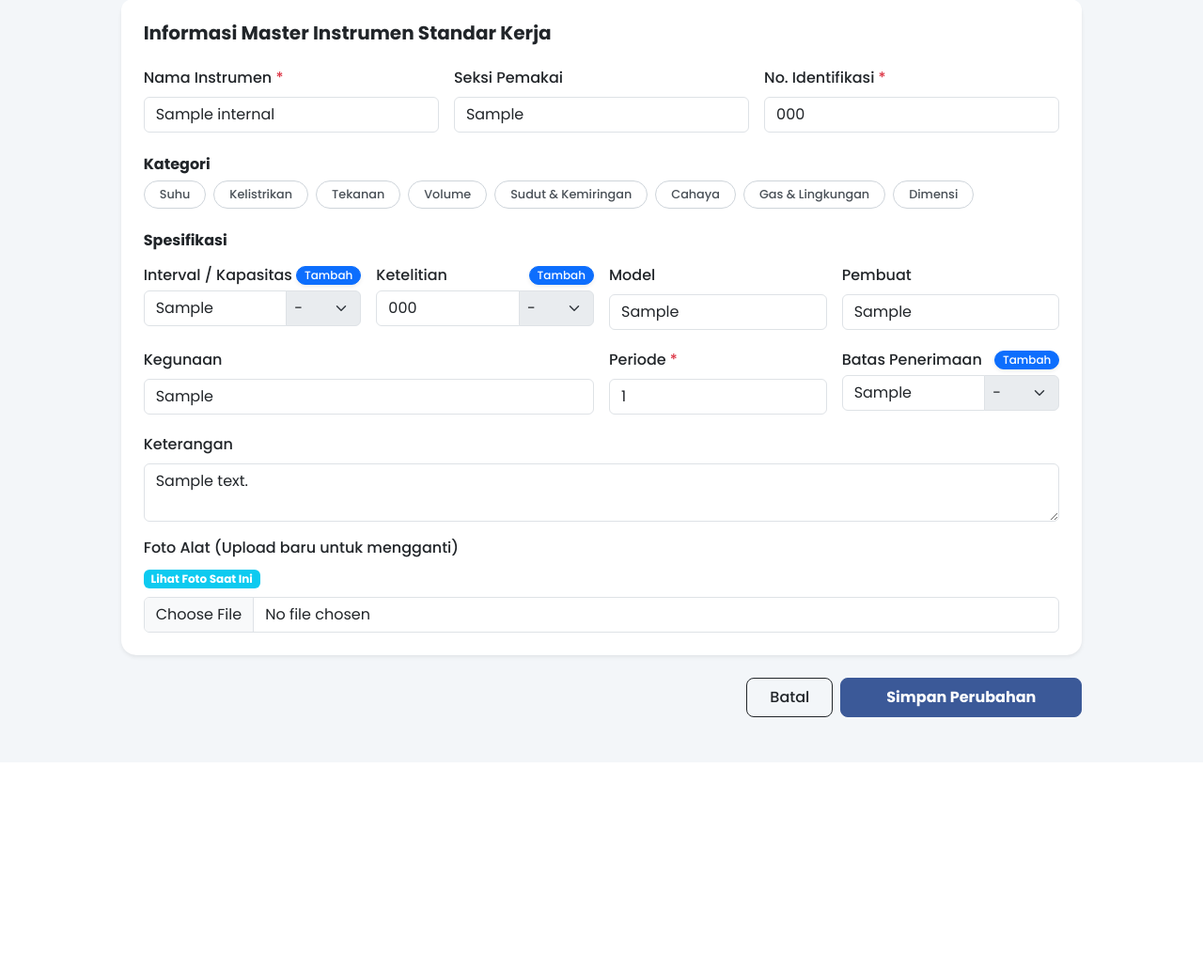
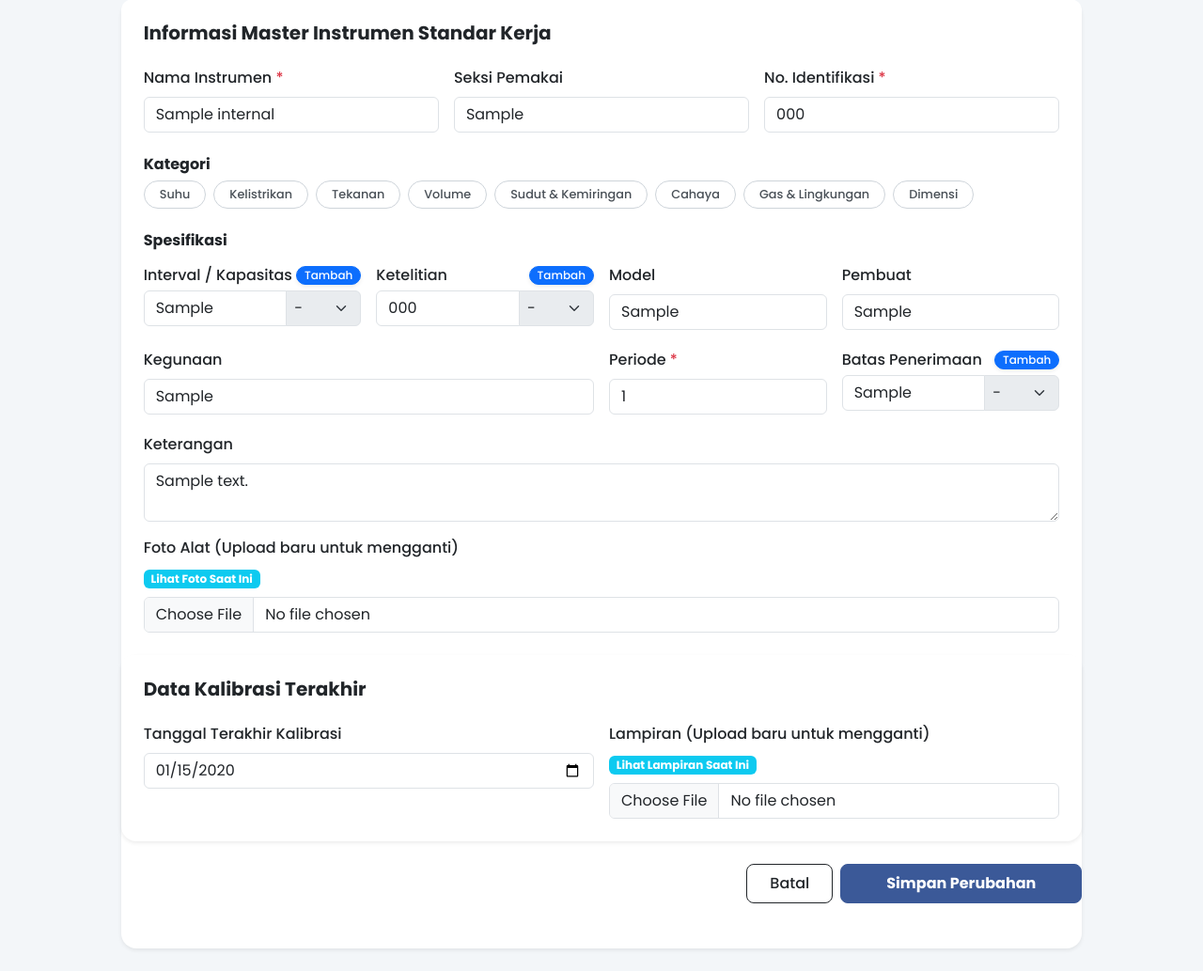
Before and after one commit to ebenlimbong/pmn-kalibrasi, a CodeIgniter app: page /index.php/kalibrasiinternal/edit/1 in a window 1280 px wide. Shown: the part 68-1101 px from the top of the page at 94% size. Before the commit the page ends 831 px from the top, so only its background shows below. Run offline with CodeIgniter, Linux system fonts and the light colour scheme; tables that the repository leaves empty hold one stand-in row (values such as "Sample post"); some libraries are stand-ins or nearby versions.

Commit message:
fix: restore initial calibration history edit fields and fix multi-segment routing for kalibrasi-internal

```diff
--- a/application/config/routes.php
+++ b/application/config/routes.php
@@ -54,4 +54,6 @@ $route['404_override'] = '';
 $route['translate_uri_dashes'] = FALSE;
 
 $route['kalibrasi-internal'] = 'kalibrasiInternal';
-$route['kalibrasi-internal/(:any)'] = 'kalibrasiInternal/$1';
+$route['kalibrasi-internal/(.+)'] = 'kalibrasiInternal/$1';
+$route['kalibrasiInternal'] = 'kalibrasiInternal';
+$route['kalibrasiInternal/(.+)'] = 'kalibrasiInternal/$1';
--- a/application/controllers/KalibrasiInternal.php
+++ b/application/controllers/KalibrasiInternal.php
@@ -154,9 +154,13 @@ class KalibrasiInternal extends CI_Controller {
             show_404();
         }
 
+        $riwayatList = $this->RiwayatKalibrasiInternal_model->get_by_nomor($instrumen->nomor_identifikasi);
+        $latestRiwayat = !empty($riwayatList) ? end($riwayatList) : null;
+
         $data = array(
             'title' => 'Edit Instrumen Standar Kerja',
-            'instrumen' => $instrumen
+            'instrumen' => $instrumen,
+            'riwayat' => $latestRiwayat
         );
         $this->load->view('layout/header', $data);
         $this->load->view('kalibrasi_internal/edit', $data);
@@ -201,6 +205,41 @@ class KalibrasiInternal extends CI_Controller {
         }
 
         $this->MasterInstrumenInternal_model->update($id, $updateData);
+
+        // Update or insert latest calibration history
+        $riwayatId = $this->input->post('riwayat_id');
+        $tanggalTerakhir = $this->input->post('tanggal_terakhir');
+
+        if (!empty($tanggalTerakhir)) {
+            $periodeKalibrasi = $updateData['periode_kalibrasi'];
+            $riwayatData = array(
+                'nomor_identifikasi' => $updateData['nomor_identifikasi'],
+                'tanggal_terakhir'   => $tanggalTerakhir,
+                'tanggal_berikutnya' => date('Y-m-d', strtotime('+' . (int)$periodeKalibrasi . ' years', strtotime($tanggalTerakhir))),
+                'status'             => 'Aktif'
+            );
+
+            // Handle file_sertifikat upload
+            if (!empty($_FILES['file_sertifikat']['name'])) {
+                $configCert['upload_path']   = './uploads/sertifikat/';
+                $configCert['allowed_types'] = 'pdf|gif|jpg|jpeg|png';
+                $configCert['encrypt_name']  = TRUE;
+                $this->load->library('upload', $configCert);
+                $this->upload->initialize($configCert);
+
+                if ($this->upload->do_upload('file_sertifikat')) {
+                    $uploadCert = $this->upload->data();
+                    $riwayatData['file_sertifikat'] = $uploadCert['file_name'];
+                }
+            }
+
+            if (!empty($riwayatId)) {
+                $this->RiwayatKalibrasiInternal_model->update($riwayatId, $riwayatData);
+            } else {
+                $this->RiwayatKalibrasiInternal_model->insert($riwayatData);
+            }
+        }
+
         $this->session->set_flashdata('success', 'Data instrumen standar kerja berhasil diupdate.');
         redirect('kalibrasi-internal');
     }
--- a/application/views/kalibrasi_internal/edit.php
+++ b/application/views/kalibrasi_internal/edit.php
@@ -212,6 +212,28 @@
                         </div>
                     </div>
                 </div>
+            <div class="card shadow-sm border-0 rounded-4 mb-4">
+                <div class="card-header bg-white pt-4 pb-0 border-0">
+                    <h5 class="text-dark fw-bold mb-0">Data Kalibrasi Terakhir</h5>
+                </div>
+                <div class="card-body p-4">
+                    <input type="hidden" name="riwayat_id" value="<?= esc($riwayat->id ?? '') ?>">
+                    <div class="row g-3">
+                        <div class="col-md-6">
+                            <label class="form-label text-dark fw-medium">Tanggal Terakhir Kalibrasi</label>
+                            <input type="date" class="form-control" name="tanggal_terakhir" value="<?= esc($riwayat->tanggal_terakhir ?? '') ?>">
+                        </div>
+                        <div class="col-md-6">
+                            <label class="form-label text-dark fw-medium">Lampiran (Upload baru untuk mengganti)</label>
+                            <?php if(!empty($riwayat->file_sertifikat)): ?>
+                                <div class="mb-2">
+                                    <a href="<?= base_url('uploads/sertifikat/' . $riwayat->file_sertifikat) ?>" target="_blank" class="badge bg-info text-decoration-none">Lihat Lampiran Saat Ini</a>
+                                </div>
+                            <?php endif; ?>
+                            <input type="file" class="form-control" name="file_sertifikat" accept=".pdf,image/*">
+                        </div>
+                    </div>
+                </div>
             </div>
 
             <div class="d-flex justify-content-end mb-5">
```
Also changed, not shown: application/controllers/Kalibrasi.php (+42 -1 lines).
